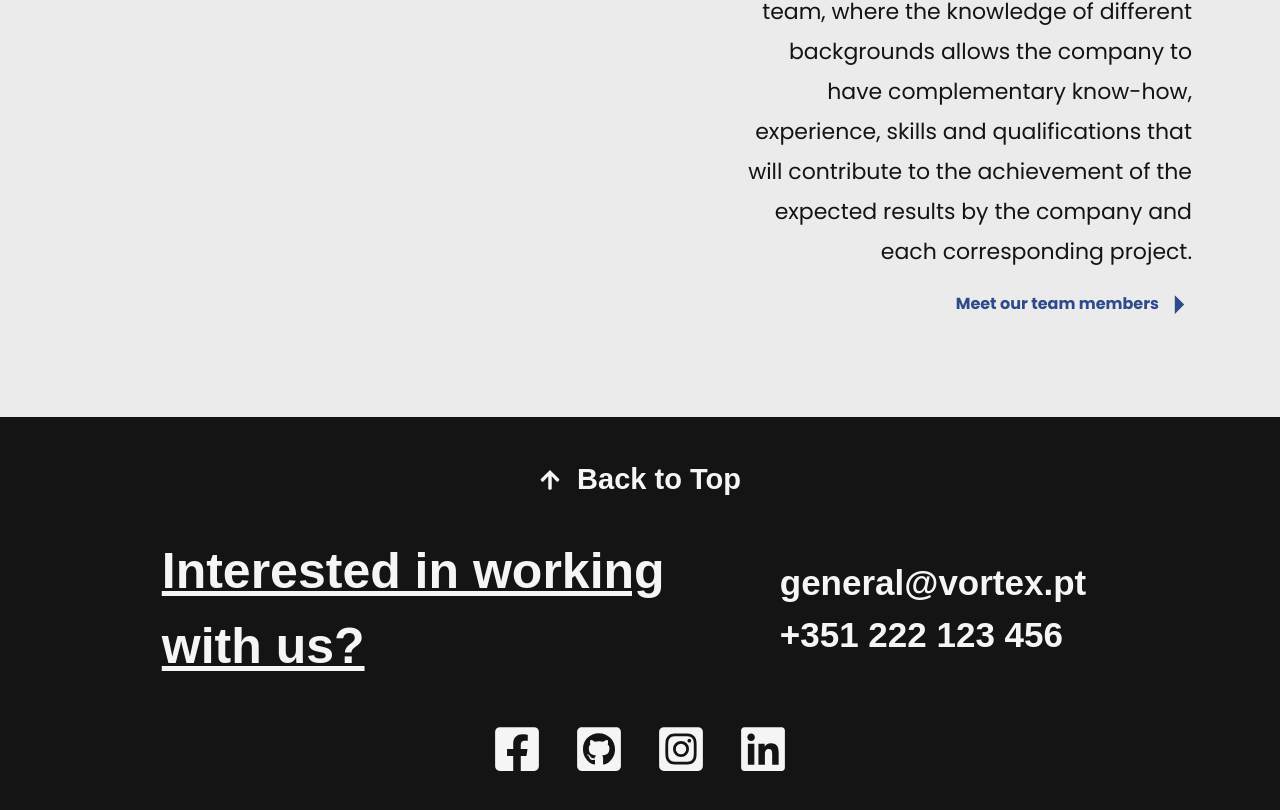
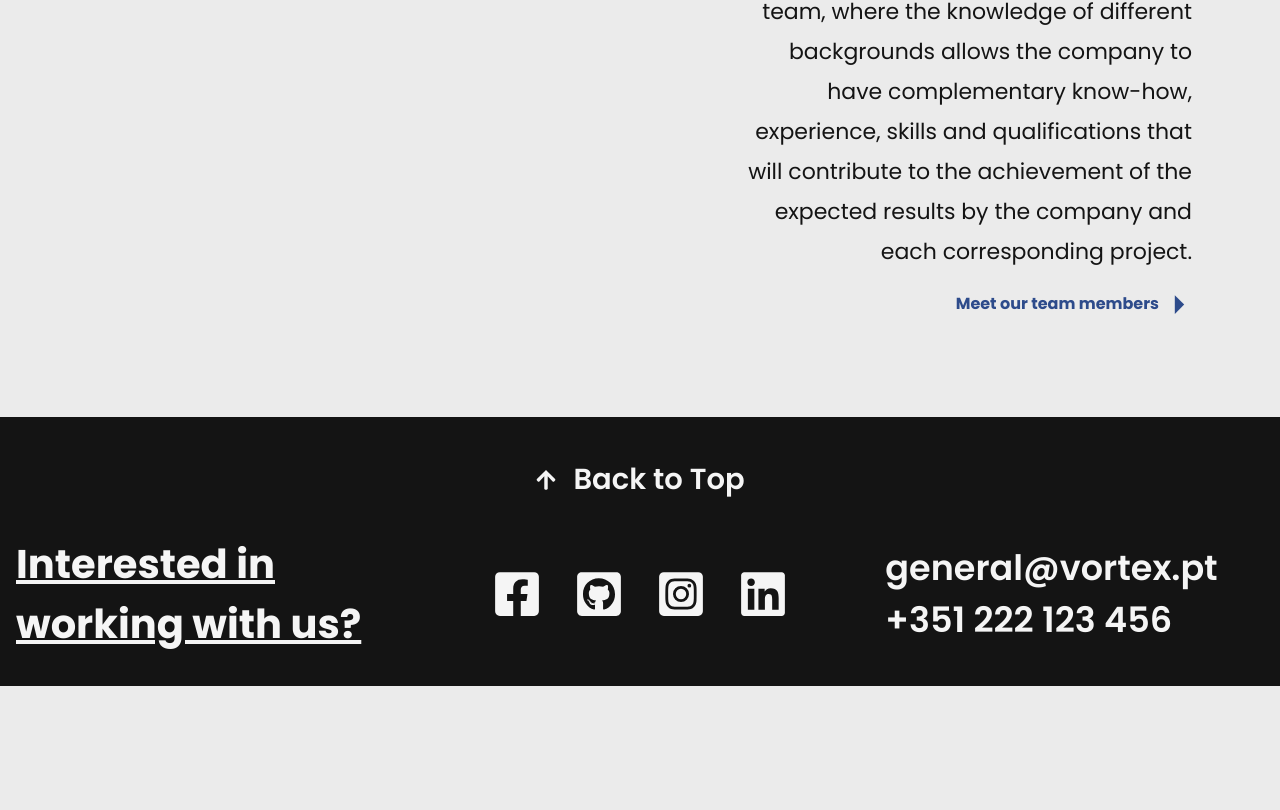
Before and after one commit to LGP21-LGP1/lgp21-lgp1.github.io, a Next.js app: page / in a window 1280 px wide. Shown: the part 2353-3163 px from the top of the page. After the commit the page ends 3039 px from the top, so only its background shows below. Built offline with nearby package versions, Linux system fonts and the light colour scheme; no server answers; a web font is replaced by a local one.

Commit message:
homepage: footer

```diff
--- a/components/footer.js
+++ b/components/footer.js
@@ -24,12 +24,7 @@ export const footer = ({ dark }) => {
       </button>
       <div id={style.footerInfo}>
         <span id={style.workWithUs}>Interested in working with us?</span>
-        <span id={style.contacts}>
-          <span id={style.email}>general@vortex.pt</span>
-          <span id={style.phone}>+351 222 123 456</span>
-        </span>
-      </div>
-      <div id={style.socials}>
+        <span id={style.socials}>
           <a href="https://www.facebook.com/">
             <Facebook fill="white" height={50} width={50} />
           </a>
@@ -42,6 +37,11 @@ export const footer = ({ dark }) => {
           <a href="https://www.linkedin.com/">
             <Linkedin fill="white" height={50} width={50} />
           </a>
+        </span>
+        <span id={style.contacts}>
+          <span id={style.email}>general@vortex.pt</span>
+          <span id={style.phone}>+351 222 123 456</span>
+        </span>
       </div>
     </footer>
   );
--- a/components/footer.module.css
+++ b/components/footer.module.css
@@ -12,11 +12,14 @@
 #footerInfo {
   display: flex;
   align-items: center;
-  margin-top: 2rem;
+  margin: 2rem 0;
+  flex-wrap: wrap;
+  max-width: 1500px;
 }
 
 #footerInfo span {
-  margin: 0 2rem;
+  flex: 1 1 0px;
+  margin: 0 1rem;
 }
 
 #backToTop {
@@ -24,7 +27,6 @@
   background: none;
   font-size: 29px;
   font-weight: 600;
-  font-family: var(--secondary-font);
   display: flex;
   align-items: center;
   color: inherit;
@@ -36,27 +38,13 @@
 }
 
 #workWithUs {
-  font-size: 50px;
+  font-size: 40px;
   font-weight: bold;
-  font-family: var(--secondary-font);
   text-decoration: underline;
-  width: 522px;
-}
-
-#email {
-  font-size: 35px;
-  font-weight: 600;
-  font-family: var(--secondary-font);
-}
-
-#phone {
-  font-size: 35px;
-  font-weight: 600;
-  font-family: var(--secondary-font);
 }
 
 #socials {
-  margin: 40px auto 60px auto;
+  text-align: center;
 }
 
 #socials a {
@@ -65,6 +53,8 @@
 }
 
 #contacts {
+  font-size: 35px;
+  font-weight: 600;
   display: flex;
   flex-direction: column;
 }
```
Lines whose indentation alone changed are shown as unchanged.
